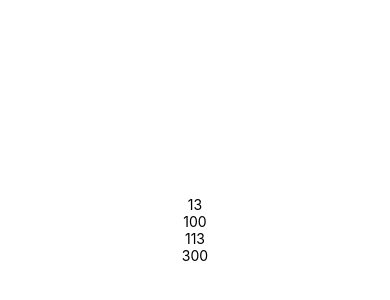
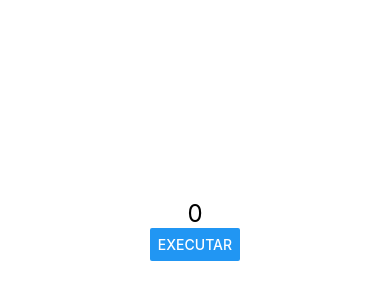
Before and after one commit to RaizerVarela/react-native, a React Native app: screen / in a window 390 px wide. Shown: the part 192-492 px from the top of the page. Built offline with nearby package versions, Linux system fonts and the light colour scheme.

Commit message:
Adição de exercício de Comunição Indireta

```diff
--- a/src/App.js
+++ b/src/App.js
@@ -1,7 +1,8 @@
 import React from 'react';
 import {View, StyleSheet} from 'react-native';
 
-import Pai from './components/direta/Pai'
+import Pai from './components/indireta/Pai'
+//import Pai from './components/direta/Pai'
 //import Contador from './components/Contador'
 //import Botao from './components/Botao';
 //import Titulo from './components/Titulo';
@@ -14,6 +15,7 @@
   <View style={style.App}>
     <Pai/>
     {/*
+    <Pai/>
     <Contador inicial={100} passo={13}/>
     <Botao/>
     <Titulo principal="Cadastro de Produto"
--- /dev/null
+++ b/src/components/indireta/Filho.js
@@ -0,0 +1,19 @@
+import React from 'react'
+import {Button} from 'react-native'
+
+export default props=>{
+  function gerarNumero(min, max){
+    const fator = max -min + 1
+    return parseInt(Math.random() * fator) + min
+  }
+
+  return (
+    <Button
+      title='Executar'
+      onPress={function(){
+        const n = gerarNumero(props.min, props.max)
+        props.funcao(n)
+      }}
+    />
+  )
+}
--- /dev/null
+++ b/src/components/indireta/Pai.js
@@ -0,0 +1,23 @@
+import React, {useState} from 'react'
+import Filho from './Filho'
+import {Text} from 'react-native'
+import Estilo from '../estilo'
+
+export default props=>{
+  const [num, setNum] = useState(0)
+
+  function exibirValor(numero){
+    setNum(numero)
+  }
+
+  return (
+    <>
+      <Text style={Estilo.fontG}>{num}</Text>
+      <Filho
+        min={1}
+        max={60}
+        funcao={exibirValor}
+      />
+    </>
+  )
+}
```
